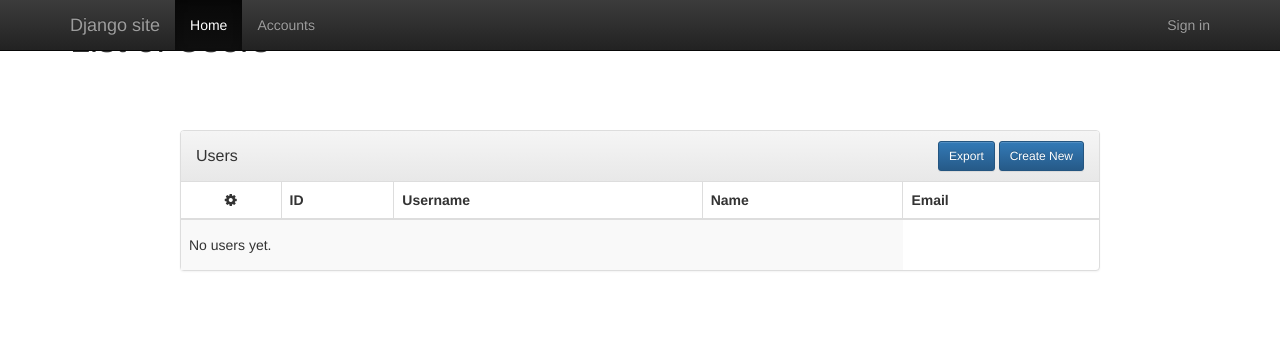
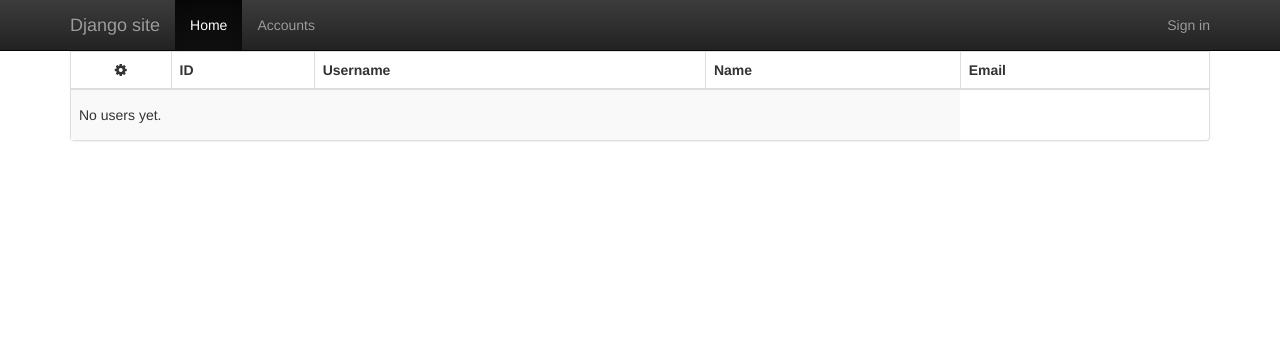
Before and after one commit to alex-shamray/milo-django, a Django app: page /accounts/ in a window 1280 px wide. Shown: the top 351 px of the page. Run offline with Django 3.2, Linux system fonts and the light colour scheme; some libraries are stand-ins or nearby versions.

Commit message:
Changed HTML for list of users template

```diff
--- a/templates/accounts/user_list.html
+++ b/templates/accounts/user_list.html
@@ -10,13 +10,6 @@
 
 
 {% block content %}
-<p></p>
-<h1>List of Users</h1>
-<p> </p>
-<p> </p>
-
-<div class="col-md-10 col-md-offset-1">
-
 <div class="panel panel-default panel-table">
     <div class="panel-heading">
         <div class="row">
@@ -79,5 +72,4 @@
     </div>
     {% endif %}
 </div>
-</div>
 {% endblock %}
```
Lines whose indentation alone changed are shown as unchanged.
